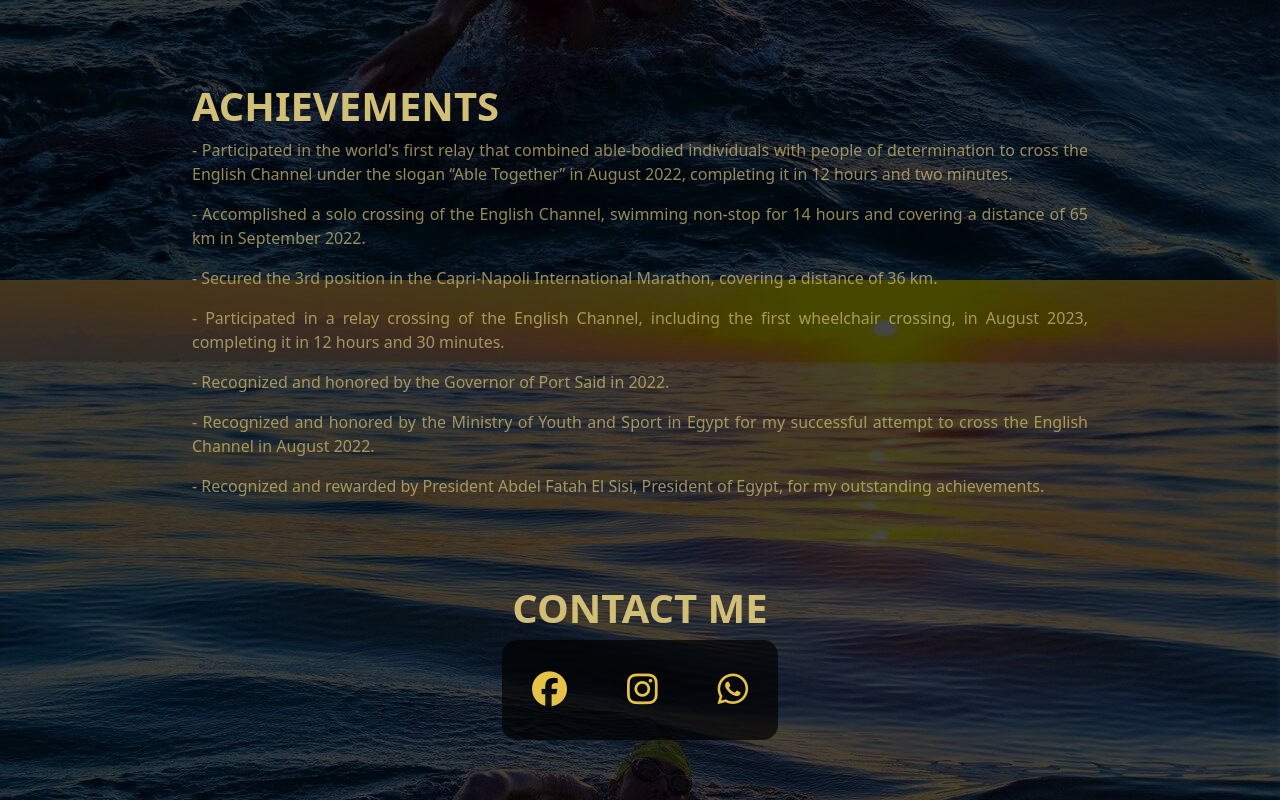
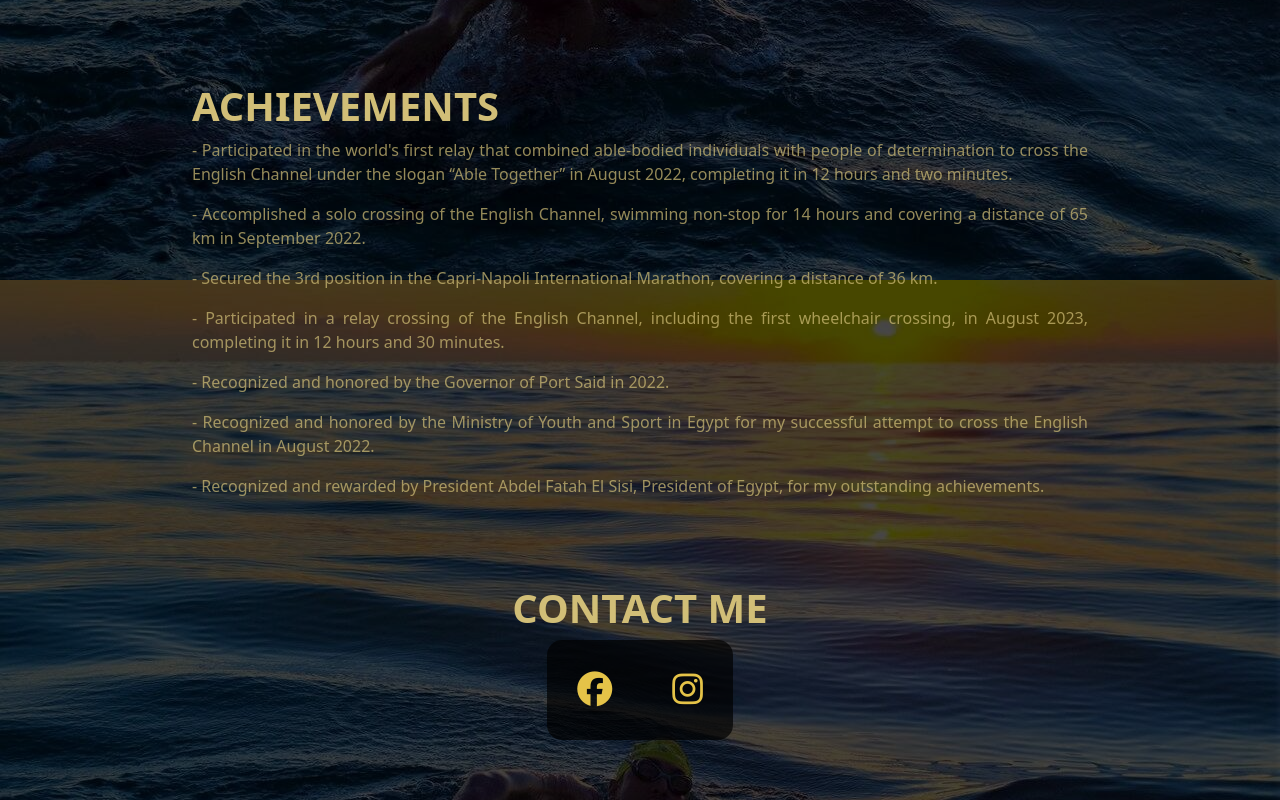
Before and after one commit to mohamed3laa2000/A.O.-website, a plain HTML site: page index.html in a window 1280 px wide. Shown: the part 1364-2164 px from the top of the page. Drawn offline with Linux system fonts and the light colour scheme.

Commit message:
removing the whatsapp and adding the social links

```diff
--- a/index.html
+++ b/index.html
@@ -84,12 +84,14 @@
             <h1 style="font-weight: bold; color:#d1be77 ; text-align: center;">CONTACT ME</h1>
             <div class="links">
                 <div id="overlay2"></div>
-                <a style="margin-right: 30px; margin-left: 30px;" href=""><i class="fa-brands fa-facebook"
-                        style="color: #e5c348; font-size: 35px;"></i></a>
-                <a style="margin-right: 30px; margin-left: 30px;" href=""><i class="fa-brands fa-instagram"
-                        style="color: #e5c348; font-size: 35px;"></i></a>
-                <a style="margin-right: 30px; margin-left: 30px;" href=""><i class="fa-brands fa-whatsapp"
-                        style="color: #e5c348; font-size: 35px;"></i></a>
+                <a style="margin-right: 30px; margin-left: 30px;"
+                    href="https://www.facebook.com/profile.php?id=100003251062556&mibextid=LQQJ4d" target="_blank"><i
+                        class="fa-brands fa-facebook" style="color: #e5c348; font-size: 35px;"></i></a>
+                <a style="margin-right: 30px; margin-left: 30px;"
+                    href="https://www.instagram.com/ahmedosa_ma?igsh=cTZvaTJ6czZvd2Jk" target="_blank"><i
+                        class="fa-brands fa-instagram" style="color: #e5c348; font-size: 35px;"></i></a>
+                <!-- <a style="margin-right: 30px; margin-left: 30px;" href=""><i class="fa-brands fa-whatsapp"
+                        style="color: #e5c348; font-size: 35px;"></i></a> -->
 
             </div>
         </div>
```
